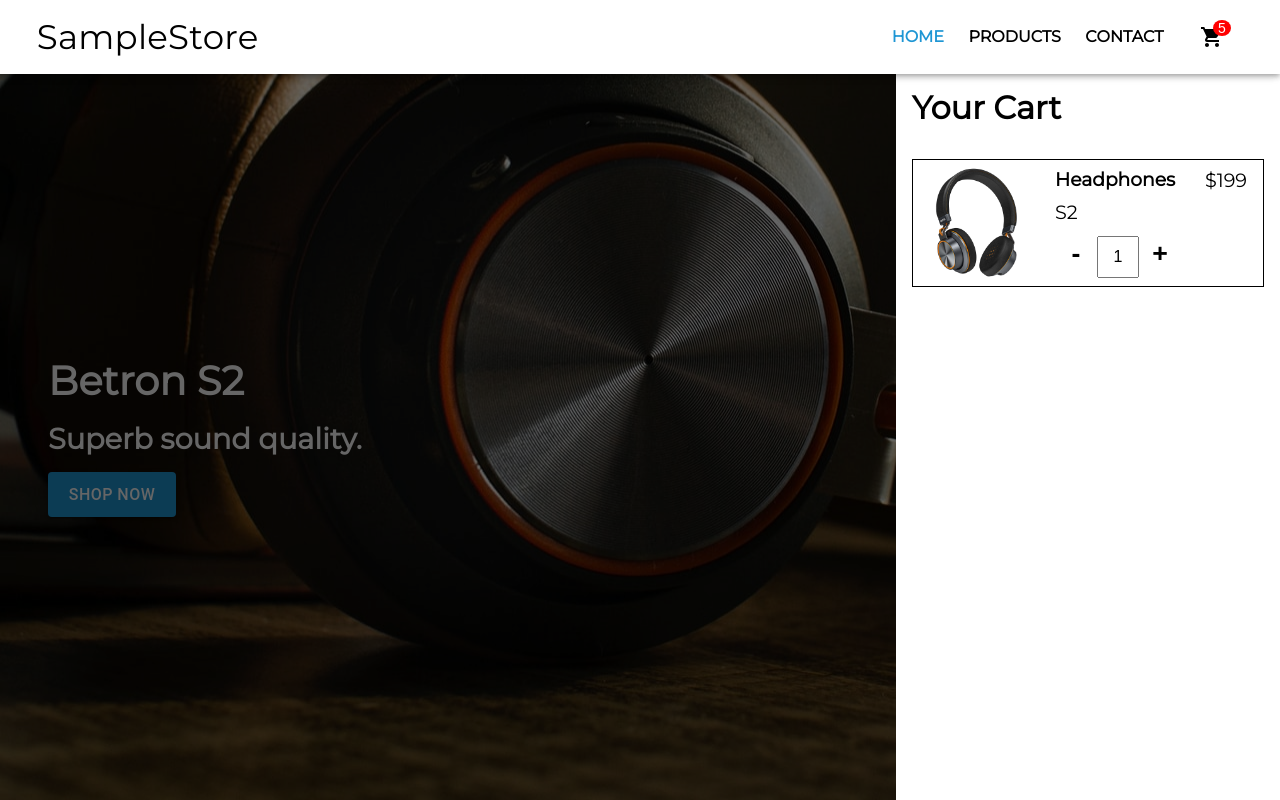
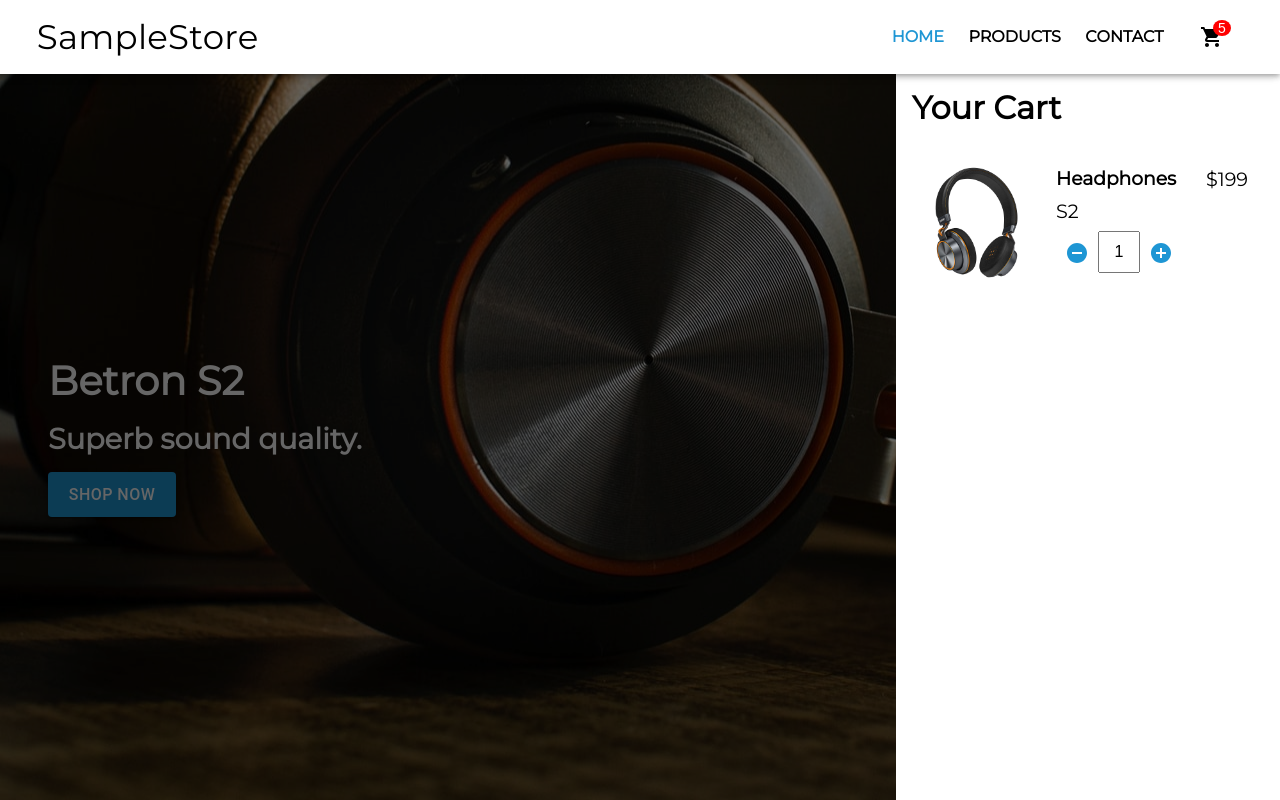
Before and after one commit to Centigrams/shopping-cart, a React (Create React App) app: page / in a window 1280 px wide. Built offline with nearby package versions, Linux system fonts and the light colour scheme.

Commit message:
Finish cart item styling

```diff
--- a/src/Components/Cart/CartItem.js
+++ b/src/Components/Cart/CartItem.js
@@ -1,9 +1,10 @@
 import React from 'react';
+import { IconButton } from '@mui/material';
+import { RemoveCircle, AddCircle } from '@mui/icons-material';
 import styles from '../../Styles/CartItem.module.css';
 import BetronS2 from '../../Assets/Images/HeadphonesImages/betronS2.jpg';
 
 // TODO: Remove hardcoded values
-// TODO: Use SVG for plus and minus
 function CartItem() {
   return (
     <div className={styles.cartItem}>
@@ -24,11 +25,15 @@
         </div>
         <div>
           <button type="button" className={styles.addAndSubtractButton}>
-            <h1>-</h1>
+            <IconButton aria-label="subtract item">
+              <RemoveCircle color="secondary" />
+            </IconButton>
           </button>
           <input type="text" className={styles.numberOfItemsInputField} value="1" />
           <button type="button" className={styles.addAndSubtractButton}>
-            <h1>+</h1>
+            <IconButton aria-label="add item">
+              <AddCircle color="secondary" />
+            </IconButton>
           </button>
         </div>
       </div>
--- a/src/Styles/CartItem.module.css
+++ b/src/Styles/CartItem.module.css
@@ -1,5 +1,4 @@
 .cartItem {
-    border: 1px solid black;
     height: 8rem;
     width: 100%;
     display: flex;
```
